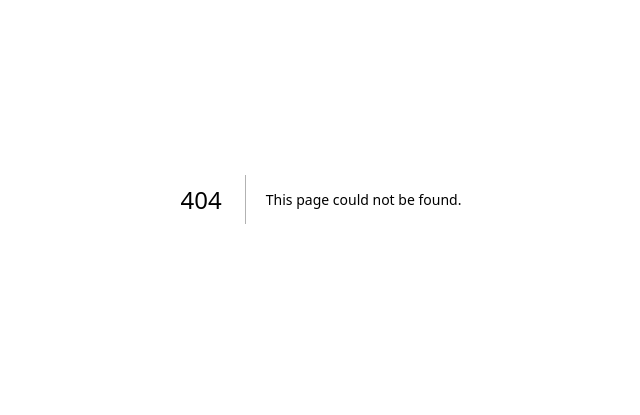
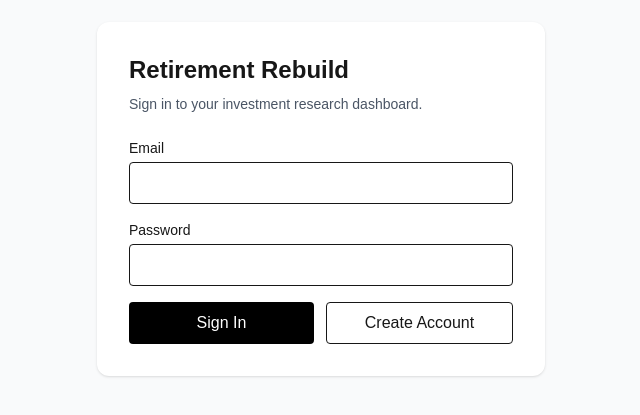
Before and after one commit to maxmarkwell/retirement-rebuild, a Next.js app: page /login in a window 1280 px wide. Before the commit this address had no page. Shown: the part 201-616 px from the top of the page, without its empty margins (319-959 px from the left). Built offline with nearby package versions, Linux system fonts and the light colour scheme.

Commit message:
Create default Phase 1 portfolios

```diff
--- /dev/null
+++ b/app/login/actions.ts
@@ -0,0 +1,42 @@
+"use server";
+
+import { revalidatePath } from "next/cache";
+import { redirect } from "next/navigation";
+import { createClient } from "@/lib/supabase/server";
+
+export async function login(formData: FormData) {
+  const supabase = await createClient();
+
+  const email = formData.get("email") as string;
+  const password = formData.get("password") as string;
+
+  const { error } = await supabase.auth.signInWithPassword({
+    email,
+    password,
+  });
+
+  if (error) {
+    redirect(`/login?error=${encodeURIComponent(error.message)}`);
+  }
+
+  revalidatePath("/", "layout");
+  redirect("/");
+}
+
+export async function signup(formData: FormData) {
+  const supabase = await createClient();
+
+  const email = formData.get("email") as string;
+  const password = formData.get("password") as string;
+
+  const { error } = await supabase.auth.signUp({
+    email,
+    password,
+  });
+
+  if (error) {
+    redirect(`/login?error=${encodeURIComponent(error.message)}`);
+  }
+
+  redirect("/login?message=Check your email to confirm your account.");
+}
--- /dev/null
+++ b/app/login/page.tsx
@@ -0,0 +1,91 @@
+import { login, signup } from "./actions";
+
+type LoginPageProps = {
+  searchParams: Promise<{
+    error?: string;
+    message?: string;
+  }>;
+};
+
+export default async function LoginPage({
+  searchParams,
+}: LoginPageProps) {
+  const params = await searchParams;
+
+  return (
+    <main className="flex min-h-screen items-center justify-center bg-gray-50 p-6">
+      <div className="w-full max-w-md rounded-xl bg-white p-8 shadow">
+        <h1 className="mb-2 text-2xl font-bold">Retirement Rebuild</h1>
+
+        <p className="mb-6 text-sm text-gray-600">
+          Sign in to your investment research dashboard.
+        </p>
+
+        {params.error && (
+          <div className="mb-4 rounded bg-red-50 p-3 text-sm text-red-700">
+            {params.error}
+          </div>
+        )}
+
+        {params.message && (
+          <div className="mb-4 rounded bg-green-50 p-3 text-sm text-green-700">
+            {params.message}
+          </div>
+        )}
+
+        <form className="space-y-4">
+          <div>
+            <label
+              htmlFor="email"
+              className="mb-1 block text-sm font-medium"
+            >
+              Email
+            </label>
+
+            <input
+              id="email"
+              name="email"
+              type="email"
+              required
+              className="w-full rounded border px-3 py-2"
+            />
+          </div>
+
+          <div>
+            <label
+              htmlFor="password"
+              className="mb-1 block text-sm font-medium"
+            >
+              Password
+            </label>
+
+            <input
+              id="password"
+              name="password"
+              type="password"
+              required
+              minLength={8}
+              className="w-full rounded border px-3 py-2"
+            />
+          </div>
+
+          <div className="flex gap-3">
+            <button
+              formAction={login}
+              className="flex-1 rounded bg-black px-4 py-2 text-white"
+            >
+              Sign In
+            </button>
+
+            <button
+              formAction={signup}
+              className="flex-1 rounded border px-4 py-2"
+            >
+              Create Account
+            </button>
+          </div>
+        </form>
+      </div>
+    </main>
+  );
+}
--- /dev/null
+++ b/lib/supabase/client.ts
@@ -0,0 +1,8 @@
+import { createBrowserClient } from "@supabase/ssr";
+
+export function createClient() {
+  return createBrowserClient(
+    process.env.NEXT_PUBLIC_SUPABASE_URL!,
+    process.env.NEXT_PUBLIC_SUPABASE_PUBLISHABLE_KEY!
+  );
+}
--- /dev/null
+++ b/lib/supabase/proxy.ts
@@ -0,0 +1,37 @@
+import { createServerClient } from "@supabase/ssr";
+import { NextResponse, type NextRequest } from "next/server";
+
+export async function updateSession(request: NextRequest) {
+  let supabaseResponse = NextResponse.next({
+    request,
+  });
+
+  const supabase = createServerClient(
+    process.env.NEXT_PUBLIC_SUPABASE_URL!,
+    process.env.NEXT_PUBLIC_SUPABASE_PUBLISHABLE_KEY!,
+    {
+      cookies: {
+        getAll() {
+          return request.cookies.getAll();
+        },
+        setAll(cookiesToSet) {
+          cookiesToSet.forEach(({ name, value }) =>
+            request.cookies.set(name, value)
+          );
+
+          supabaseResponse = NextResponse.next({
+            request,
+          });
+
+          cookiesToSet.forEach(({ name, value, options }) =>
+            supabaseResponse.cookies.set(name, value, options)
+          );
+        },
+      },
+    }
+  );
+
+  await supabase.auth.getClaims();
+
+  return supabaseResponse;
+}
--- /dev/null
+++ b/lib/supabase/server.ts
@@ -0,0 +1,28 @@
+import { createServerClient } from "@supabase/ssr";
+import { cookies } from "next/headers";
+
+export async function createClient() {
+  const cookieStore = await cookies();
+
+  return createServerClient(
+    process.env.NEXT_PUBLIC_SUPABASE_URL!,
+    process.env.NEXT_PUBLIC_SUPABASE_PUBLISHABLE_KEY!,
+    {
+      cookies: {
+        getAll() {
+          return cookieStore.getAll();
+        },
+        setAll(cookiesToSet) {
+          try {
+            cookiesToSet.forEach(({ name, value, options }) => {
+              cookieStore.set(name, value, options);
+            });
+          } catch {
+            // Server Components cannot always write cookies.
+            // Cookie refresh will be handled separately.
+          }
+        },
+      },
+    }
+  );
+}
--- a/package.json
+++ b/package.json
@@ -9,6 +9,8 @@
     "lint": "eslint"
   },
   "dependencies": {
+    "@supabase/ssr": "^0.12.4",
+    "@supabase/supabase-js": "^2.112.3",
     "next": "16.3.1",
     "react": "19.2.8",
     "react-dom": "19.2.8"
--- /dev/null
+++ b/proxy.ts
@@ -0,0 +1,12 @@
+import { type NextRequest } from "next/server";
+import { updateSession } from "@/lib/supabase/proxy";
+
+export async function proxy(request: NextRequest) {
+  return await updateSession(request);
+}
+
+export const config = {
+  matcher: [
+    "/((?!_next/static|_next/image|favicon.ico|.*\\.(?:svg|png|jpg|jpeg|gif|webp)$).*)",
+  ],
+};
```
Also changed, not shown: 2 other files (tests, documents, lock files or other folders).
